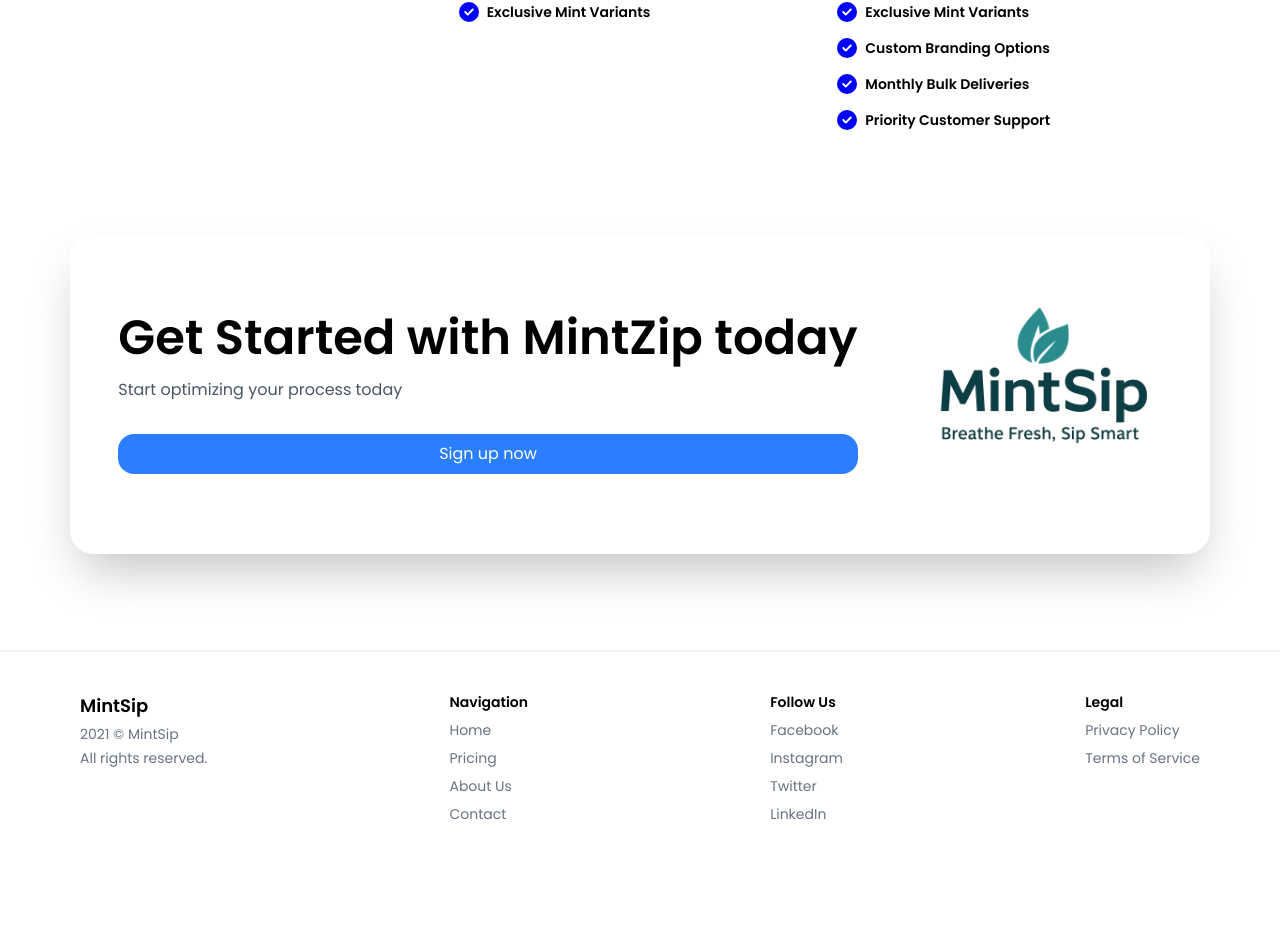
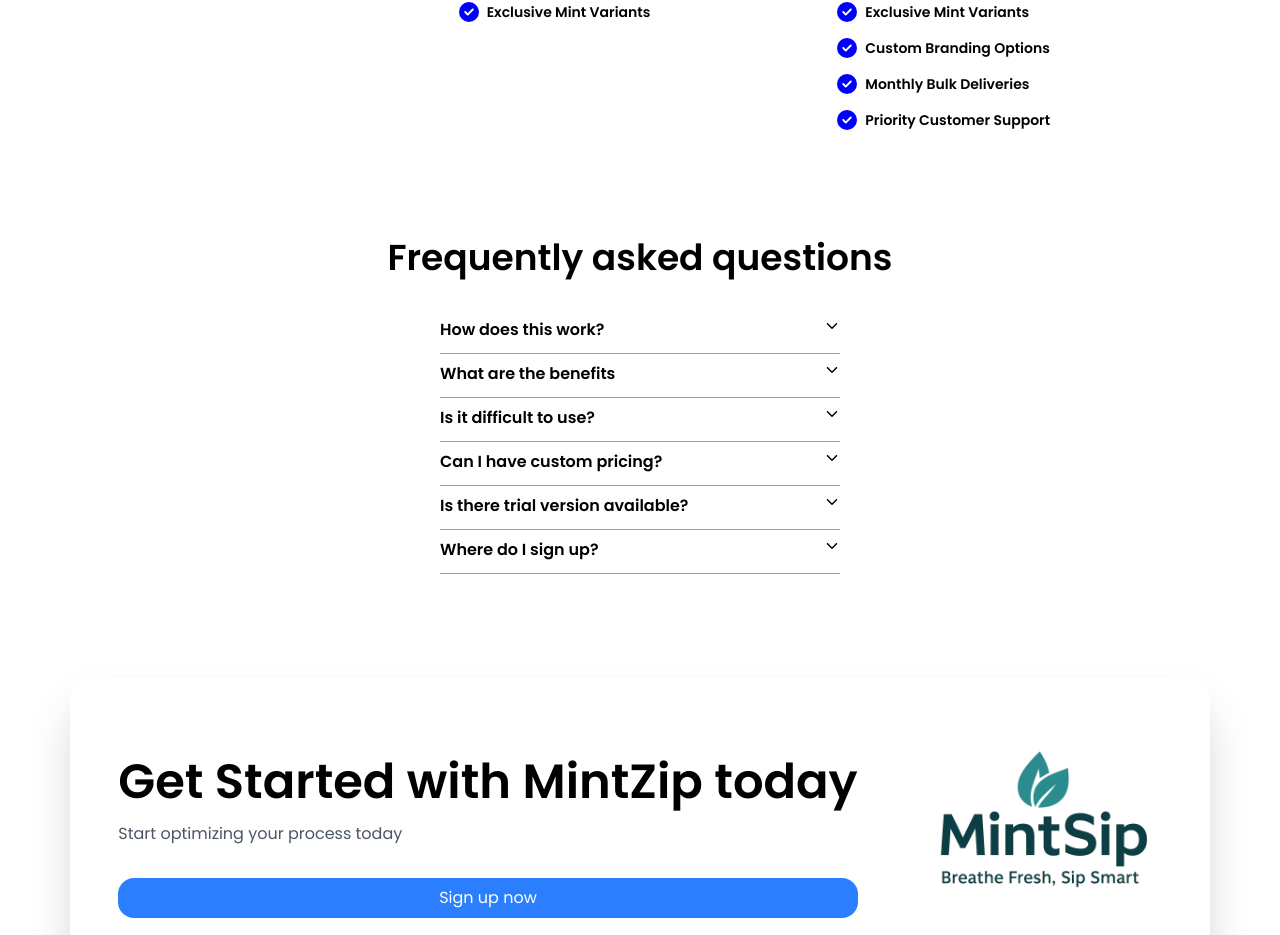
Before and after one commit to M-Juss/React-Tailwind-Website, a React (Vite) app: page /pricing in a window 1280 px wide. Shown: the part 1069-2004 px from the top of the page. Before the commit the page ends 1933 px from the top, so only its background shows below. Built offline with nearby package versions, Linux system fonts and the light colour scheme.

Commit message:
add Frequently asked qustion

```diff
--- a/src/pages/Pricing.jsx
+++ b/src/pages/Pricing.jsx
@@ -1,6 +1,7 @@
 import React from 'react';
 import NavBar from '../components/NavBar';
 import { FaCircleCheck } from "react-icons/fa6";
+import { IoIosArrowDown } from "react-icons/io";
 import Footer from '../components/Footer';
 import GetStarted from '../components/GetStarted';
 
@@ -125,6 +126,36 @@
         </div> */}
       </div>
 
+      {/*Frequently Asked*/}
+      <div className='flex flex-col justify-center align-center items-center pt-25 font-semibold'>
+        <h1 className='flex text-center text-4xl font-semibold justify-center pb-10'>Frequently asked questions</h1>
+
+        <div className='flex w-100 justify-between border-b-gray-400 h-9 border-b-1 mb-2'>
+            <h2>How does this work? </h2>
+            <IoIosArrowDown />
+        </div>
+        <div className='flex w-100 justify-between border-b-gray-400 h-9 border-b-1 mb-2 pb-2'>
+            <h2>What are the benefits </h2>
+            <IoIosArrowDown />
+        </div>
+        <div className='flex w-100 justify-between border-b-gray-400 h-9 border-b-1 mb-2 pb-2'>
+            <h2>Is it difficult to use? </h2>
+            <IoIosArrowDown />
+        </div>
+        <div className='flex w-100 justify-between border-b-gray-400 h-9 border-b-1 mb-2 pb-2'>
+            <h2>Can I have custom pricing? </h2>
+            <IoIosArrowDown />
+        </div>
+        <div className='flex w-100 justify-between border-b-gray-400 h-9 border-b-1 mb-2 pb-2'>
+            <h2>Is there trial version available? </h2>
+            <IoIosArrowDown />
+        </div>
+        <div className='flex w-100 justify-between border-b-gray-400 h-9 border-b-1 mb-2 pb-2'>
+            <h2>Where do I sign up? </h2>
+            <IoIosArrowDown />
+        </div>
+      </div>
+
       <GetStarted />
       <Footer />
     </div>
```
